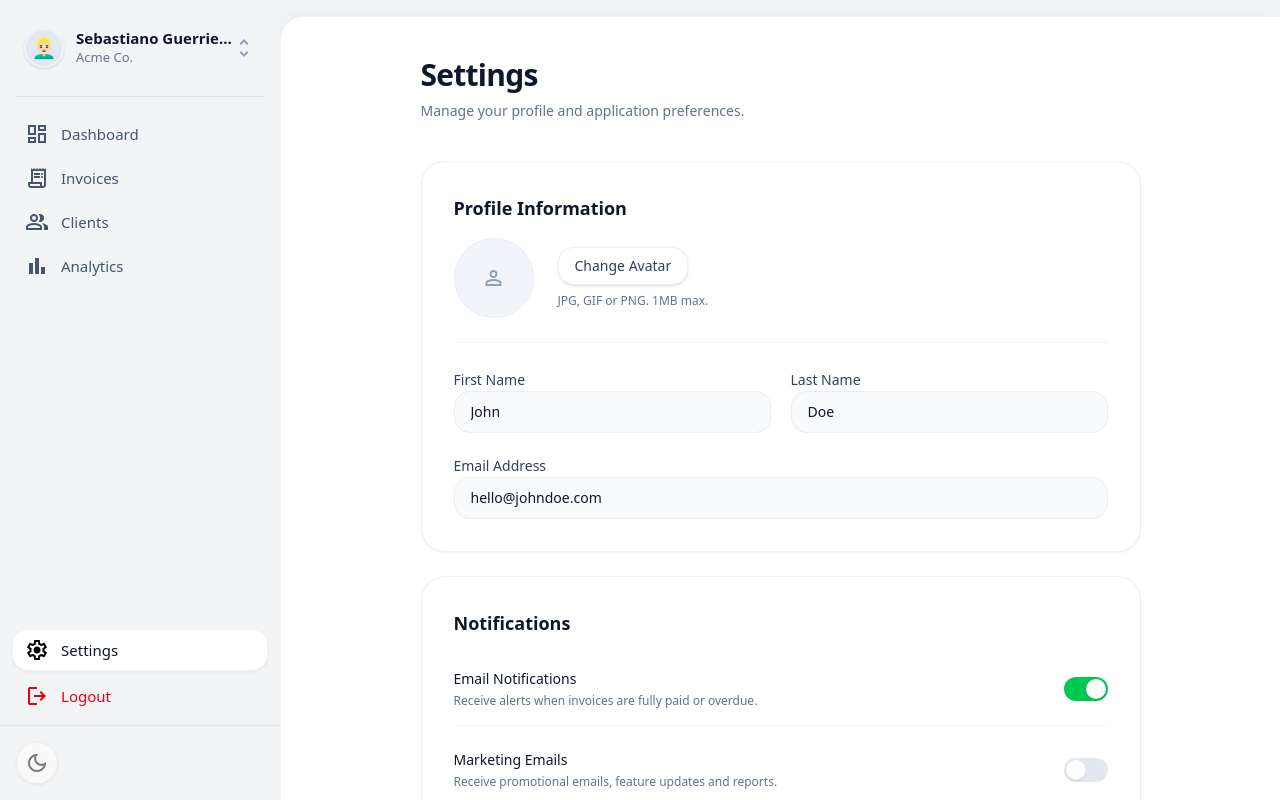
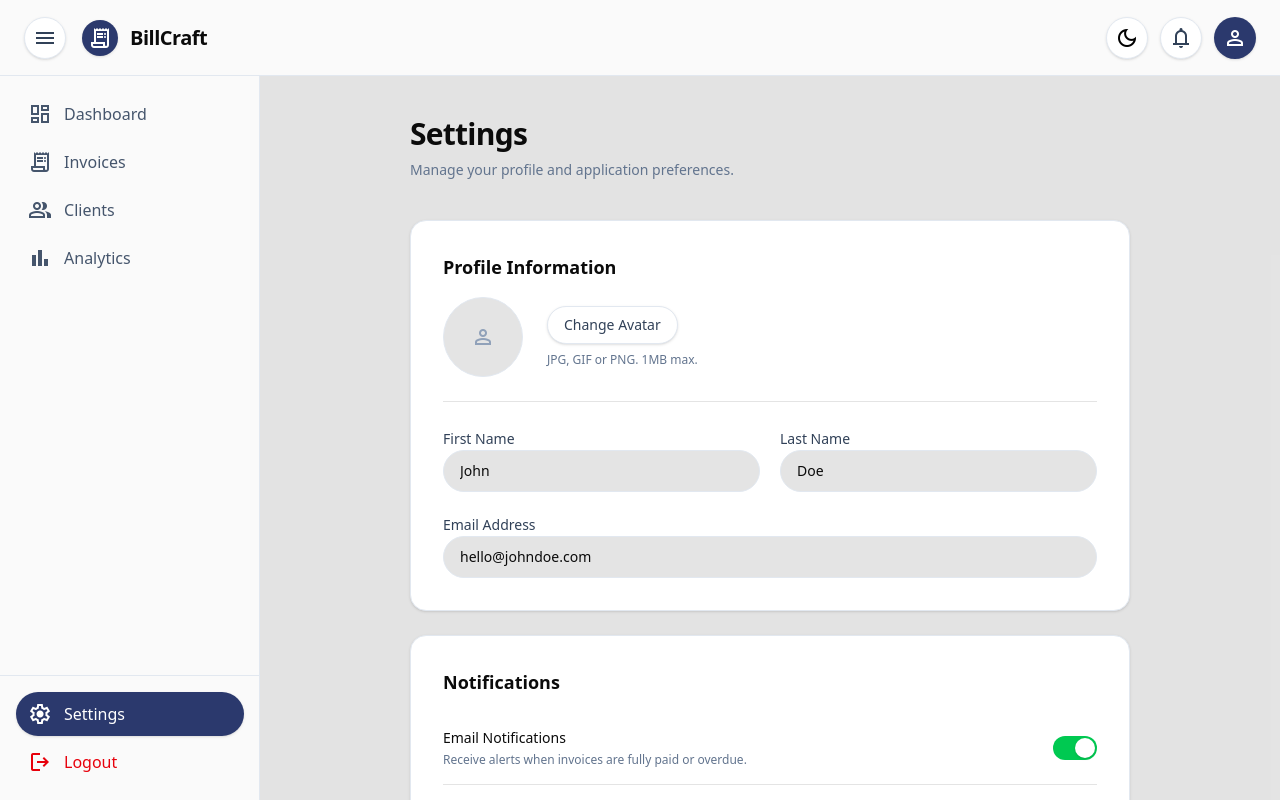
Before and after one commit to nipunyatawara-dev/Billcraft-invoice-manager, a Next.js app: page /settings in a window 1280 px wide. Shown: the top 800 px of the page. Built offline with nearby package versions, Linux system fonts and the light colour scheme; a web font is replaced by a local one.

Commit message:
Update color palette and fix contrast issues

```diff
--- a/src/app/globals.css
+++ b/src/app/globals.css
@@ -1,9 +1,14 @@
 @import "tailwindcss";
 
 @theme {
-  --color-primary: #0d59f2;
-  --color-background-light: #f5f6f8;
-  --color-background-dark: #101622;
+  --color-primary: #2b396d;
+  --color-background-light: #e4e4e4;
+  --color-background-dark: #0b0b0b;
+
+  /* Map slate colors to requested palette for global consistency */
+  --color-slate-900: #0b0b0b; /* VOID ECLIPSE */
+  --color-slate-100: #e4e4e4; /* SILVER MIST */
+  --color-slate-50: #e4e4e4; /* Use Silver Mist for subtle light backgrounds to ensure contrast over white */
 
   --font-sans: 'Google Sans Flex', system-ui, -apple-system, BlinkMacSystemFont, 'Segoe UI', Roboto, sans-serif;
   --font-display: 'Google Sans Flex', system-ui, -apple-system, BlinkMacSystemFont, 'Segoe UI', Roboto, sans-serif;
@@ -17,17 +22,17 @@
 @variant dark (&:where(.dark, .dark *));
 
 :root {
-  --background: #f5f6f8;
-  --foreground: #0f172a;
-  --primary: #0d59f2;
+  --background: #e4e4e4;
+  --foreground: #0b0b0b;
+  --primary: #2b396d;
   --theme-wipe-x: 50vw;
   --theme-wipe-y: 50vh;
   --theme-wipe-radius: 0px;
 }
 
 .dark {
-  --background: #101622;
-  --foreground: #f8fafc;
+  --background: #0b0b0b;
+  --foreground: #e4e4e4;
 }
 
 @layer base {
@@ -47,6 +52,12 @@
   body {
     @apply bg-background-light dark:bg-background-dark text-slate-900 dark:text-slate-100 font-sans;
     font-style: normal !important;
+  }
+
+  /* Guarantee proper contrast for any highlighted text globally */
+  ::selection {
+    background-color: var(--color-primary);
+    color: var(--color-slate-100); /* maps to Silver Mist / White-ish for great contrast */
   }
 
   /* Remove italics globally and strictly */
--- a/src/app/settings/page.tsx
+++ b/src/app/settings/page.tsx
@@ -16,18 +16,18 @@ export default function Settings() {
         </div>
 
         <div className="space-y-6">
-          <section className="bg-white dark:bg-[#111827] p-6 lg:p-8 rounded-xl shadow-sm shadow-black/5 border border-slate-200/60 dark:border-slate-800/60 space-y-6">
+          <section className="bg-white dark:bg-slate-900/50 p-6 lg:p-8 rounded-2xl shadow-sm border border-slate-200 dark:border-slate-800 space-y-6">
             <h2 className="text-lg font-semibold text-slate-900 dark:text-white mb-4">Profile Information</h2>
 
             <div className="flex flex-col sm:flex-row items-start sm:items-center gap-6 pb-6 border-b border-slate-100 dark:border-slate-800/60">
-              <div className="size-20 rounded-full bg-slate-100 dark:bg-slate-800 border border-slate-200/60 dark:border-slate-700/60 flex items-center justify-center shrink-0 overflow-hidden relative group">
+              <div className="size-20 rounded-full bg-slate-100 dark:bg-slate-800 border border-slate-200 dark:border-slate-700 flex items-center justify-center shrink-0 overflow-hidden relative group">
                 <span className="material-symbols-outlined text-3xl text-slate-400">person</span>
                 <div className="absolute inset-0 bg-black/40 flex items-center justify-center opacity-0 group-hover:opacity-100 transition-opacity cursor-pointer text-white">
                    <span className="material-symbols-outlined text-xl">photo_camera</span>
                 </div>
               </div>
               <div>
-                <button className="px-4 py-2 bg-white dark:bg-[#1f2937] border border-slate-200/60 dark:border-slate-700/60 rounded-lg text-sm font-medium hover:bg-slate-50 dark:hover:bg-slate-800 transition-colors shadow-sm mb-2 text-slate-700 dark:text-slate-300">
+                <button className="px-4 py-2 bg-white dark:bg-slate-800 border border-slate-200 dark:border-slate-700 rounded-xl text-sm font-medium hover:bg-slate-50 dark:hover:bg-slate-700 transition-colors shadow-sm mb-2 text-slate-700 dark:text-slate-300">
                   Change Avatar
                 </button>
                 <p className="text-xs text-slate-500">JPG, GIF or PNG. 1MB max.</p>
@@ -37,20 +37,20 @@ export default function Settings() {
             <div className="grid grid-cols-1 md:grid-cols-2 gap-5">
               <div className="space-y-2">
                 <label className="text-sm font-medium text-slate-700 dark:text-slate-300">First Name</label>
-                <input type="text" defaultValue="John" className="w-full px-4 border border-slate-200/60 dark:border-slate-700/60 rounded-lg focus:ring-2 focus:ring-primary/20 focus:border-primary py-2.5 text-sm bg-slate-50 dark:bg-[#1f2937] outline-none transition-all dark:text-white" />
+                <input type="text" defaultValue="John" className="w-full px-4 border border-slate-200 dark:border-slate-700 rounded-xl focus:ring-2 focus:ring-primary/20 focus:border-primary py-2.5 text-sm bg-slate-50 dark:bg-slate-800/50 outline-none transition-all dark:text-white" />
               </div>
               <div className="space-y-2">
                 <label className="text-sm font-medium text-slate-700 dark:text-slate-300">Last Name</label>
-                <input type="text" defaultValue="Doe" className="w-full px-4 border border-slate-200/60 dark:border-slate-700/60 rounded-lg focus:ring-2 focus:ring-primary/20 focus:border-primary py-2.5 text-sm bg-slate-50 dark:bg-[#1f2937] outline-none transition-all dark:text-white" />
+                <input type="text" defaultValue="Doe" className="w-full px-4 border border-slate-200 dark:border-slate-700 rounded-xl focus:ring-2 focus:ring-primary/20 focus:border-primary py-2.5 text-sm bg-slate-50 dark:bg-slate-800/50 outline-none transition-all dark:text-white" />
               </div>
               <div className="md:col-span-2 space-y-2">
                 <label className="text-sm font-medium text-slate-700 dark:text-slate-300">Email Address</label>
-                <input type="email" defaultValue="hello@johndoe.com" className="w-full px-4 border border-slate-200/60 dark:border-slate-700/60 rounded-lg focus:ring-2 focus:ring-primary/20 focus:border-primary py-2.5 text-sm bg-slate-50 dark:bg-[#1f2937] outline-none transition-all dark:text-white" />
+                <input type="email" defaultValue="hello@johndoe.com" className="w-full px-4 border border-slate-200 dark:border-slate-700 rounded-xl focus:ring-2 focus:ring-primary/20 focus:border-primary py-2.5 text-sm bg-slate-50 dark:bg-slate-800/50 outline-none transition-all dark:text-white" />
               </div>
             </div>
           </section>
 
-          <section className="bg-white dark:bg-[#111827] p-6 lg:p-8 rounded-xl shadow-sm shadow-black/5 border border-slate-200/60 dark:border-slate-800/60 space-y-6">
+          <section className="bg-white dark:bg-slate-900/50 p-6 lg:p-8 rounded-2xl shadow-sm border border-slate-200 dark:border-slate-800 space-y-6">
             <h2 className="text-lg font-semibold text-slate-900 dark:text-white mb-4">Notifications</h2>
 
             <div className="space-y-2">
@@ -64,7 +64,7 @@ export default function Settings() {
                   role="switch"
                   aria-checked={emailNotifications}
                   onClick={() => setEmailNotifications(!emailNotifications)}
-                  className={`relative inline-flex h-6 w-11 flex-shrink-0 cursor-pointer rounded-full border-2 border-transparent transition-colors duration-200 ease-in-out focus:outline-none focus:ring-2 focus:ring-primary focus:ring-offset-2 dark:focus:ring-offset-slate-900 ${emailNotifications ? 'bg-green-500' : 'bg-slate-200 dark:bg-[#1f2937]'}`}
+                  className={`relative inline-flex h-6 w-11 flex-shrink-0 cursor-pointer rounded-full border-2 border-transparent transition-colors duration-200 ease-in-out focus:outline-none focus:ring-2 focus:ring-primary focus:ring-offset-2 dark:focus:ring-offset-slate-900 ${emailNotifications ? 'bg-green-500' : 'bg-slate-200 dark:bg-slate-700'}`}
                 >
                   <span className={`pointer-events-none inline-block h-5 w-5 transform rounded-full bg-white shadow ring-0 transition duration-200 ease-in-out ${emailNotifications ? 'translate-x-5' : 'translate-x-0'}`} />
                 </button>
@@ -80,7 +80,7 @@ export default function Settings() {
                   role="switch"
                   aria-checked={marketingEmails}
                   onClick={() => setMarketingEmails(!marketingEmails)}
-                  className={`relative inline-flex h-6 w-11 flex-shrink-0 cursor-pointer rounded-full border-2 border-transparent transition-colors duration-200 ease-in-out focus:outline-none focus:ring-2 focus:ring-primary focus:ring-offset-2 dark:focus:ring-offset-slate-900 ${marketingEmails ? 'bg-green-500' : 'bg-slate-200 dark:bg-[#1f2937]'}`}
+                  className={`relative inline-flex h-6 w-11 flex-shrink-0 cursor-pointer rounded-full border-2 border-transparent transition-colors duration-200 ease-in-out focus:outline-none focus:ring-2 focus:ring-primary focus:ring-offset-2 dark:focus:ring-offset-slate-900 ${marketingEmails ? 'bg-green-500' : 'bg-slate-200 dark:bg-slate-700'}`}
                 >
                   <span className={`pointer-events-none inline-block h-5 w-5 transform rounded-full bg-white shadow ring-0 transition duration-200 ease-in-out ${marketingEmails ? 'translate-x-5' : 'translate-x-0'}`} />
                 </button>
@@ -90,17 +90,17 @@ export default function Settings() {
         </div>
 
         <div className="flex justify-end gap-3 pt-6 pb-12">
-          <button className="px-5 py-2.5 bg-white dark:bg-[#1f2937] border border-slate-200/60 dark:border-slate-700/60 rounded-lg text-sm font-medium text-slate-700 dark:text-slate-300 hover:bg-slate-50 dark:hover:bg-slate-800 transition-colors shadow-sm">
+          <button className="px-5 py-2.5 bg-white dark:bg-slate-800 border border-slate-200 dark:border-slate-700 rounded-xl text-sm font-medium text-slate-700 dark:text-slate-300 hover:bg-slate-50 dark:hover:bg-slate-700 transition-colors shadow-sm">
             Cancel
           </button>
-          <button className="px-5 py-2.5 bg-primary text-white rounded-lg text-sm font-medium hover:bg-blue-600 transition-all shadow-sm active:scale-95">
+          <button className="px-5 py-2.5 bg-primary text-white rounded-xl text-sm font-medium hover:bg-primary/90 transition-all shadow-sm active:scale-95">
             Save Changes
           </button>
         </div>
       </main>
 
-      <footer className="mt-auto border-t border-slate-200/60 dark:border-slate-800/60 bg-transparent p-6 text-center">
-        <p className="text-[13px] font-medium text-slate-500">© 2023 BillCraft. All rights reserved.</p>
+      <footer className="mt-auto border-t border-slate-200 dark:border-slate-800 bg-white/50 dark:bg-slate-900/50 backdrop-blur-sm p-6 text-center">
+        <p className="text-xs font-medium text-slate-500">© 2023 BillCraft. All rights reserved.</p>
       </footer>
     </DashboardLayout>
   );
--- a/src/components/dashboard-layout.tsx
+++ b/src/components/dashboard-layout.tsx
@@ -16,103 +16,84 @@ export function DashboardLayout({ children }: { children: React.ReactNode }) {
   }, []);
 
   return (
-    <div className="flex h-screen bg-[#f3f4f6] dark:bg-slate-950 overflow-hidden text-slate-900 dark:text-slate-100 font-sans">
+    <div className="flex flex-col min-h-screen">
+      <header className="flex items-center justify-between border-b border-slate-200 dark:border-slate-800 bg-white/80 dark:bg-slate-900/80 backdrop-blur-xl px-6 h-[76px] sticky top-0 z-50 shrink-0">
+        <div className="flex items-center gap-4">
+          <button
+            onClick={() => setIsSidebarOpen(!isSidebarOpen)}
+            className="p-2 flex items-center justify-center rounded-xl shadow-sm border border-slate-200 dark:border-slate-800 hover:bg-slate-50 dark:hover:bg-slate-800 transition-all active:scale-95 bg-white dark:bg-slate-900"
+          >
+            <span className="material-symbols-outlined text-slate-700 dark:text-slate-300">menu</span>
+          </button>
+          <div className="flex items-center gap-3">
+            <div className="size-9 bg-primary rounded-xl shadow-sm flex items-center justify-center text-white hidden sm:flex">
+              <span className="material-symbols-outlined font-medium text-lg">receipt_long</span>
+            </div>
+            <h2 className="text-xl font-bold tracking-tight text-slate-900 dark:text-white">BillCraft</h2>
+          </div>
+        </div>
+        <div className="flex gap-3">
+          <ThemeToggle />
+          <button className="bg-white dark:bg-slate-900 p-2 flex items-center justify-center rounded-xl shadow-sm border border-slate-200 dark:border-slate-800 hover:bg-slate-50 dark:hover:bg-slate-800 transition-all active:scale-95 hidden sm:flex">
+            <span className="material-symbols-outlined text-slate-700 dark:text-slate-300">notifications</span>
+          </button>
+          <button className="bg-primary p-2 flex items-center justify-center rounded-xl shadow-sm border border-transparent text-white hover:bg-primary/90 transition-all active:scale-95">
+            <span className="material-symbols-outlined">person</span>
+          </button>
+        </div>
+      </header>
+
+      <div className="flex flex-1 relative">
         {/* Sidebar Overlay */}
         <div
-        className={`lg:hidden fixed inset-0 bg-slate-900/40 backdrop-blur-sm z-40 transition-opacity duration-300 ${isSidebarOpen ? "opacity-100 pointer-events-auto" : "opacity-0 pointer-events-none"}`}
+          className={`lg:hidden fixed inset-0 top-[76px] bg-slate-900/40 backdrop-blur-sm z-40 transition-opacity duration-300 ${isSidebarOpen ? "opacity-100 pointer-events-auto" : "opacity-0 pointer-events-none"}`}
           onClick={() => setIsSidebarOpen(false)}
         />
 
         {/* Sidebar */}
         <aside
-        className={`bg-[#f3f4f6] dark:bg-slate-950 flex flex-col fixed lg:relative h-full z-40 shrink-0 transition-all duration-300 ease-in-out ${
-          isSidebarOpen ? "w-[280px] translate-x-0" : "w-[280px] lg:w-0 -translate-x-full lg:translate-x-0"
+          className={`bg-white/80 dark:bg-slate-900/80 backdrop-blur-xl flex flex-col fixed lg:sticky top-[76px] h-[calc(100vh-76px)] z-40 shrink-0 left-0 transition-all duration-300 ease-in-out overflow-hidden border-slate-200 dark:border-slate-800 ${
+            isSidebarOpen ? "w-[260px] translate-x-0 border-r" : "w-[260px] lg:w-0 -translate-x-full lg:translate-x-0 border-r-0"
           }`}
         >
-        <div className="w-[280px] flex flex-col h-full shrink-0 overflow-hidden pt-4">
-          {/* User Profile Header */}
-          <div className="p-3 mx-3 mb-2 flex items-center justify-between group cursor-pointer hover:bg-black/5 dark:hover:bg-white/5 rounded-lg transition-all">
-            <div className="flex items-center gap-3">
-               <div className="flex items-center justify-center size-10 rounded-full bg-slate-200 border-2 border-white/50 dark:bg-slate-800 dark:border-slate-700 shrink-0 overflow-hidden shadow-sm">
-                 <span className="text-xl leading-none">👱🏻‍♂️</span>
-               </div>
-               <div className="flex flex-col">
-                 <span className="font-semibold text-[15px] leading-tight text-slate-900 dark:text-white">Sebastiano Guerrie...</span>
-                 <span className="text-[13px] text-slate-500 font-medium">Acme Co.</span>
-               </div>
-            </div>
-            <span className="material-symbols-outlined text-[18px] text-slate-400">unfold_more</span>
-          </div>
-
-          <div className="mx-4 my-2 h-[1px] bg-slate-200 dark:bg-slate-800 shrink-0" />
-
-          <nav className="flex-1 overflow-y-auto px-3 py-2">
-            {/* General Navigation */}
-            <div className="space-y-0.5">
-               <Link href="/" className={`w-full flex items-center gap-3 px-3 py-2 font-medium rounded-lg transition-all ${pathname === '/' ? 'bg-white dark:bg-[#1a2233] shadow-sm shadow-black/5 border border-slate-100 dark:border-slate-800 text-slate-900 dark:text-white' : 'hover:bg-black/5 dark:hover:bg-white/5 text-slate-600 dark:text-slate-400 hover:text-slate-900 dark:hover:text-slate-100 border border-transparent'}`}>
-                 <span className={`material-symbols-outlined text-[20px] ${pathname === '/' ? 'text-black dark:text-white' : ''}`}>dashboard</span>
-                 <span className="text-[15px]">Dashboard</span>
+          <div className="w-[260px] flex flex-col h-full shrink-0">
+            <nav className="flex-1 p-4 overflow-y-auto space-y-1">
+              <Link href="/" className={`w-full flex items-center gap-3 px-3 py-2.5 font-medium rounded-xl transition-all ${pathname === '/' ? 'bg-primary text-white shadow-sm' : 'text-slate-600 dark:text-slate-400 hover:bg-slate-100 dark:hover:bg-slate-800/50 hover:text-slate-900 dark:hover:text-slate-100'}`}>
+                <span className="material-symbols-outlined text-lg">dashboard</span>
+                Dashboard
               </Link>
-               <Link href="/invoices" className={`w-full flex items-center gap-3 px-3 py-2 font-medium rounded-lg transition-all ${pathname === '/invoices' ? 'bg-white dark:bg-[#1a2233] shadow-sm shadow-black/5 border border-slate-100 dark:border-slate-800 text-slate-900 dark:text-white' : 'hover:bg-black/5 dark:hover:bg-white/5 text-slate-600 dark:text-slate-400 hover:text-slate-900 dark:hover:text-slate-100 border border-transparent'}`}>
-                 <span className={`material-symbols-outlined text-[20px] ${pathname === '/invoices' ? 'text-black dark:text-white' : ''}`}>receipt_long</span>
-                 <span className="text-[15px]">Invoices</span>
+              <Link href="/invoices" className={`w-full flex items-center gap-3 px-3 py-2.5 font-medium rounded-xl transition-all ${pathname === '/invoices' ? 'bg-primary text-white shadow-sm' : 'text-slate-600 dark:text-slate-400 hover:bg-slate-100 dark:hover:bg-slate-800/50 hover:text-slate-900 dark:hover:text-slate-100'}`}>
+                <span className="material-symbols-outlined text-lg">receipt_long</span>
+                Invoices
               </Link>
-               <button className="w-full flex items-center gap-3 px-3 py-2 font-medium rounded-lg transition-all hover:bg-black/5 dark:hover:bg-white/5 text-slate-600 dark:text-slate-400 hover:text-slate-900 dark:hover:text-slate-100 border border-transparent">
-                 <span className="material-symbols-outlined text-[20px]">group</span>
-                 <span className="text-[15px]">Clients</span>
+              <button className="w-full flex items-center gap-3 px-3 py-2.5 font-medium rounded-xl transition-all text-slate-600 dark:text-slate-400 hover:bg-slate-100 dark:hover:bg-slate-800/50 hover:text-slate-900 dark:hover:text-slate-100">
+                <span className="material-symbols-outlined text-lg">group</span>
+                Clients
               </button>
-               <button className="w-full flex items-center gap-3 px-3 py-2 font-medium rounded-lg transition-all hover:bg-black/5 dark:hover:bg-white/5 text-slate-600 dark:text-slate-400 hover:text-slate-900 dark:hover:text-slate-100 border border-transparent">
-                 <span className="material-symbols-outlined text-[20px]">bar_chart</span>
-                 <span className="text-[15px]">Analytics</span>
+              <button className="w-full flex items-center gap-3 px-3 py-2.5 font-medium rounded-xl transition-all text-slate-600 dark:text-slate-400 hover:bg-slate-100 dark:hover:bg-slate-800/50 hover:text-slate-900 dark:hover:text-slate-100">
+                <span className="material-symbols-outlined text-lg">bar_chart</span>
+                Analytics
               </button>
-            </div>
             </nav>
 
-          {/* Bottom Section - Pinned to the Left Bottom Corner */}
-          <div className="shrink-0 px-3 pb-2 space-y-0.5">
-            <Link href="/settings" className={`w-full flex items-center gap-3 px-3 py-2 font-medium rounded-lg transition-all ${pathname === '/settings' ? 'bg-white dark:bg-[#1a2233] shadow-sm shadow-black/5 border border-slate-100 dark:border-slate-800 text-slate-900 dark:text-white' : 'hover:bg-black/5 dark:hover:bg-white/5 text-slate-600 dark:text-slate-400 hover:text-slate-900 dark:hover:text-slate-100 border border-transparent'}`}>
-              <span className={`material-symbols-outlined text-[20px] ${pathname === '/settings' ? 'text-black dark:text-white' : ''}`}>settings</span>
-              <span className="text-[15px]">Settings</span>
+            <div className="p-4 border-t border-slate-200 dark:border-slate-800 space-y-1 bg-transparent shrink-0">
+              <Link href="/settings" className={`w-full flex items-center gap-3 px-3 py-2.5 font-medium rounded-xl transition-all ${pathname === '/settings' ? 'bg-primary text-white shadow-sm' : 'text-slate-600 dark:text-slate-400 hover:bg-slate-100 dark:hover:bg-slate-800/50 hover:text-slate-900 dark:hover:text-slate-100'}`}>
+                <span className="material-symbols-outlined text-lg">settings</span>
+                Settings
               </Link>
-            <button className="w-full flex items-center gap-3 px-3 py-2 font-medium rounded-lg transition-all hover:bg-red-500/10 dark:hover:bg-red-500/10 text-red-600 dark:text-red-400 border border-transparent mt-1">
-              <span className="material-symbols-outlined text-[20px]">logout</span>
-              <span className="text-[15px]">Logout</span>
+              <button className="w-full flex items-center gap-3 px-3 py-2.5 font-medium rounded-xl transition-all text-red-600 dark:text-red-400 hover:bg-red-50 dark:hover:bg-red-900/20">
+                <span className="material-symbols-outlined text-lg">logout</span>
+                Logout
               </button>
-          </div>
-
-          <div className="p-4 w-full border-t border-slate-200 dark:border-slate-800/60 shrink-0">
-            <div className="flex items-center justify-between w-full">
-              <div className="opacity-50 hover:opacity-100 transition-opacity">
-                <ThemeToggle />
-              </div>
-              <button
-                onClick={() => setIsSidebarOpen(!isSidebarOpen)}
-                className="lg:hidden p-2 flex items-center justify-center rounded-lg hover:bg-black/5 dark:hover:bg-white/5 transition-all text-slate-500"
-              >
-                <span className="material-symbols-outlined">menu_open</span>
-              </button>
-            </div>
             </div>
           </div>
         </aside>
 
-      {/* Main Content Card */}
-      <main className="flex-1 flex flex-col min-w-0 bg-white dark:bg-[#0a0f18] rounded-tl-xl shadow-[-8px_0_24px_-4px_rgba(0,0,0,0.05)] border-t border-l border-slate-200/60 dark:border-slate-800/60 overflow-hidden mt-3 md:mt-4 relative z-10 transition-all">
-         {/* Mobile Menu Toggle Button floating over content when sidebar closed */}
-         <div className="absolute top-4 left-4 lg:hidden z-50">
-           {!isSidebarOpen && (
-             <button
-               onClick={() => setIsSidebarOpen(true)}
-               className="p-2 flex items-center justify-center rounded-lg shadow-[0_4px_12px_rgba(0,0,0,0.1)] border border-slate-200 dark:border-slate-800 hover:bg-slate-50 dark:hover:bg-slate-800 transition-all active:scale-95 bg-white dark:bg-slate-900"
-             >
-               <span className="material-symbols-outlined text-slate-700 dark:text-slate-300">menu</span>
-             </button>
-           )}
-         </div>
-         <div className={`flex-1 overflow-auto bg-white dark:bg-[#0a0f18] ${!isSidebarOpen ? 'pt-16 lg:pt-0' : ''}`}>
+        {/* Main Content */}
+        <div className="flex-1 flex flex-col min-w-0 bg-slate-50/50 dark:bg-slate-900/50">
           {children}
         </div>
-      </main>
+      </div>
     </div>
   );
 }
```
Also changed, not shown: src/app/invoices/page.tsx (+20 -20 lines), src/app/page.tsx (+43 -37 lines). Lines whose indentation alone changed are shown as unchanged.
